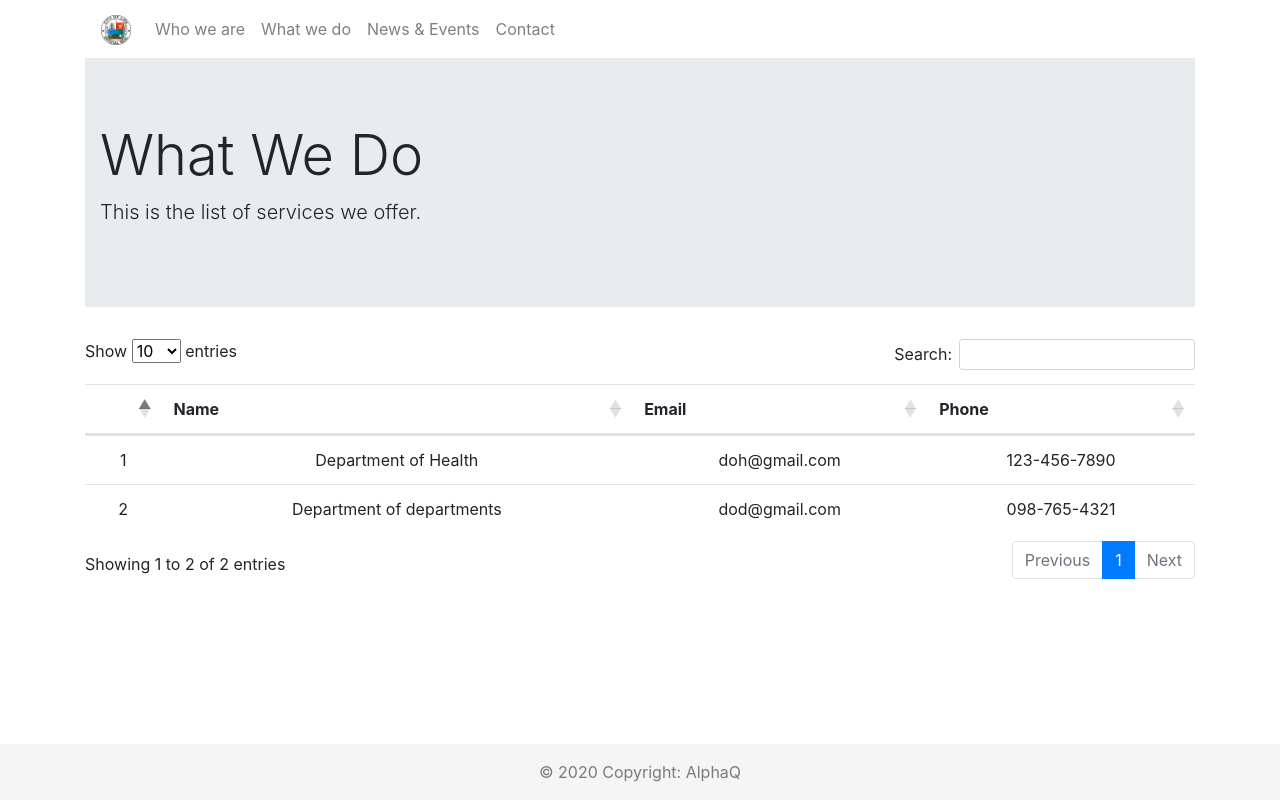
After one commit to AlphaQ-2/web-design, a Django app: page /what_we_do/ in a window 1280 px wide. The commit adds this page. Run offline with Django 3.2, Linux system fonts and the light colour scheme; data comes from the database, SQL or seed files in the repository; both versions use the stored data as it was after the commit; some libraries are stand-ins or nearby versions.

Commit message:
Added about and services page

```diff
--- a/lipa_website/lipa_website/urls.py
+++ b/lipa_website/lipa_website/urls.py
@@ -24,6 +24,8 @@ from django.conf.urls.static import static
 urlpatterns = [
     path('', views.HomePage.as_view(), name='home'),
     path('news_and_events/', include('pages.urls')),
+    path('what_we_do/', views.ServicesListView.as_view(), name='service_list'),
+    path('what_we_do/new/', views.CreateServiceView.as_view(), name='service_new'),
     path('admin/', admin.site.urls),
     path('login/', auth_views.LoginView.as_view(template_name='login.html'),
          name='login'),
--- a/lipa_website/pages/models.py
+++ b/lipa_website/pages/models.py
@@ -100,6 +100,9 @@ class Service(models.Model):
     def __str__(self):
         return self.name
 
+    def get_absolute_url(self):
+        return reverse('service_list', args=[])
+
 
 class Job(models.Model):
     title = models.TextField(max_length=200)
--- a/lipa_website/pages/templates/pages/about.html
+++ b/lipa_website/pages/templates/pages/about.html
@@ -1,7 +1,10 @@
 {% extends 'base.html' %}
 
 {% block content %}
-<h1>About</h1>
+<u><h1>Our Mission</h1></u>
+<p>To serve you.</p>
+<hr>
+<u><h1>Who we are</h1></u>
 <p>Thanks for visiting our website!</p>
 
 {% endblock %}
--- /dev/null
+++ b/lipa_website/pages/templates/pages/service_list.html
@@ -0,0 +1,34 @@
+{% extends 'base.html' %}
+{% block content %}
+
+<div class="jumbotron jumbotron-fluid">
+  <div class="container">
+    <h1 class="display-4">What We Do</h1>
+    <p class="lead">This is the list of services we offer.</p>
+  </div>
+</div>
+
+<div class="table-responsive">
+  <table class='table table-hover text-center' id='services-all'>
+    <thead>
+      <th> </th>
+      <th>Name</th>
+      <th>Email</th>
+      <th>Phone</th>
+    </thead>
+  {% if object_list %}
+      {% for service in object_list %}
+      <tr>
+        <td class='align-middle'>{{ forloop.counter }}</td>
+        <td class='align-middle'>{{ service.name }}</td>
+        <td class='align-middle'>{{ service.email }}</td>
+        <td class='align-middle'>{{ service.telephone }}</td>
+      </tr>
+      {% endfor %}
+  {% else %}
+      <td>No services yet.</td>
+{% endif %}
+  </table>
+</div>
+
+{% endblock %}
--- a/lipa_website/pages/views.py
+++ b/lipa_website/pages/views.py
@@ -1,8 +1,9 @@
 from django.shortcuts import render, get_object_or_404, redirect
 from django.contrib.auth.decorators import login_required
 from django.utils import timezone
-from .models import Article, Comment, Category, Job, Message, ArticleImage
-from .forms import ArticleForm, CommentForm, JobForm, MessageForm
+from .models import Article, Comment, Category, Job, Message, ArticleImage, \
+                    Service
+from .forms import ArticleForm, CommentForm, JobForm, MessageForm, ServiceForm
 
 from django.views.generic import (TemplateView, ListView,
                                   DetailView, CreateView,
@@ -37,6 +38,7 @@ class ThanksPage(TemplateView):
         context['page_title'] = 'Thank you'
         return context
 
+
 class LoggedInPage(TemplateView):
     template_name = 'loggedin.html'
 
@@ -52,7 +54,7 @@ class AboutView(TemplateView):
 
     def get_context_data(self, **kwargs):
         context = super().get_context_data(**kwargs)
-        context['page_title'] = 'About'
+        context['page_title'] = 'Who We Are'
         return context
 
 
@@ -119,7 +121,9 @@ class ArticleDetailView(DetailView):
                                        body_text=text)  # fix
 
         except IntegrityError:
-            messages.warning(self.request, ("Warning, can't comment on {}".format(article.title)))
+            messages.warning(self.request, (
+                            "Warning, can't comment on {}".format(article.title)
+                            ))
 
         else:
             messages.success(self.request, "Comment posted")
@@ -223,6 +227,32 @@ class CreateMessageView(CreateView):
         return context
 
 
+class CreateServiceView(LoginRequiredMixin, CreateView):
+    login_url = '/login/'
+    redirect_field_name = 'pages/service_list.html'
+
+    form_class = ServiceForm
+
+    model = Service
+
+    def get_context_data(self, **kwargs):
+        context = super().get_context_data(**kwargs)
+        context['page_title'] = 'Create a Service'
+        return context
+
+
+class ServicesListView(ListView):
+    model = Service
+
+    def get_queryset(self):
+        return Service.objects.all().order_by('name')
+
+    def get_context_data(self, **kwargs):
+        context = super().get_context_data(**kwargs)
+        context['page_title'] = 'What We Do'
+        return context
+
+
 #######################################
 # Functions that require a slug match ###
 #######################################
--- a/lipa_website/templates/base.html
+++ b/lipa_website/templates/base.html
@@ -44,19 +44,16 @@
           <div class="collapse navbar-collapse" id="navbarNav">
             <ul class="nav navbar-nav">
               <li class="nav-item">
-                <a class="nav-link" href="">Who we are</a>
+                <a class="nav-link" href="{% url 'about' %}">Who we are</a>
               </li>
               <li class="nav-item">
-                <a class="nav-link" href="">What we do</a>
+                <a class="nav-link" href="{% url 'service_list' %}">What we do</a>
               </li>
               <li class="nav-item">
                 <a class="nav-link" href="{% url 'article_list' %}">News & Events</a>
               </li>
               <li class="nav-item">
                 <a class="nav-link" href="{% url 'contact' %}">Contact</a>
-              </li>
-              <li class="nav-item">
-                <a class="nav-link" href="{% url 'about' %}">About</a>
               </li>
               {% if user.is_authenticated %}
               {% if user.is_superuser %}
@@ -67,7 +64,7 @@
                 <div class="dropdown-menu" aria-labelledby="navbarDropdown">
                   <a class="dropdown-item" href="{% url 'article_new' %}">Article</a>
                   <a class="dropdown-item" href="{% url 'job_new' %}">Job</a>
-                  <a class="dropdown-item" href="">Service</a>
+                  <a class="dropdown-item" href="{% url 'service_new' %}">Service</a>
                   <div class="dropdown-divider"></div>
                   <a class="dropdown-item" href="{% url 'article_draft_list' %}">Drafts</a>
                   <a class="dropdown-item" href="/admin">Admin</a>
@@ -94,6 +91,11 @@
       <script src="https://stackpath.bootstrapcdn.com/bootstrap/4.5.0/js/bootstrap.min.js" integrity="sha384-OgVRvuATP1z7JjHLkuOU7Xw704+h835Lr+6QL9UvYjZE3Ipu6Tp75j7Bh/kR0JKI" crossorigin="anonymous"></script>
       <script src="https://cdn.datatables.net/1.10.21/js/jquery.dataTables.min.js" charset="utf-8"></script>
       <script src="https://cdn.datatables.net/1.10.21/js/dataTables.bootstrap4.min.js" charset="utf-8"></script>
+      <script type="text/javascript">
+      $(document).ready( function () {
+        $('#services-all').DataTable();
+      } );
+      </script>
       <footer class='footer fixed-bottom'>
         <!-- Copyright -->
         <div class="footer-copyright text-center text-black-50 py-3">© 2020 Copyright:
```
Also changed, not shown: lipa_website/pages/forms.py (+14 -1 lines), lipa_website/pages/templates/pages/service_form.html (added, +14 -0 lines), lipa_website/db.sqlite3.
